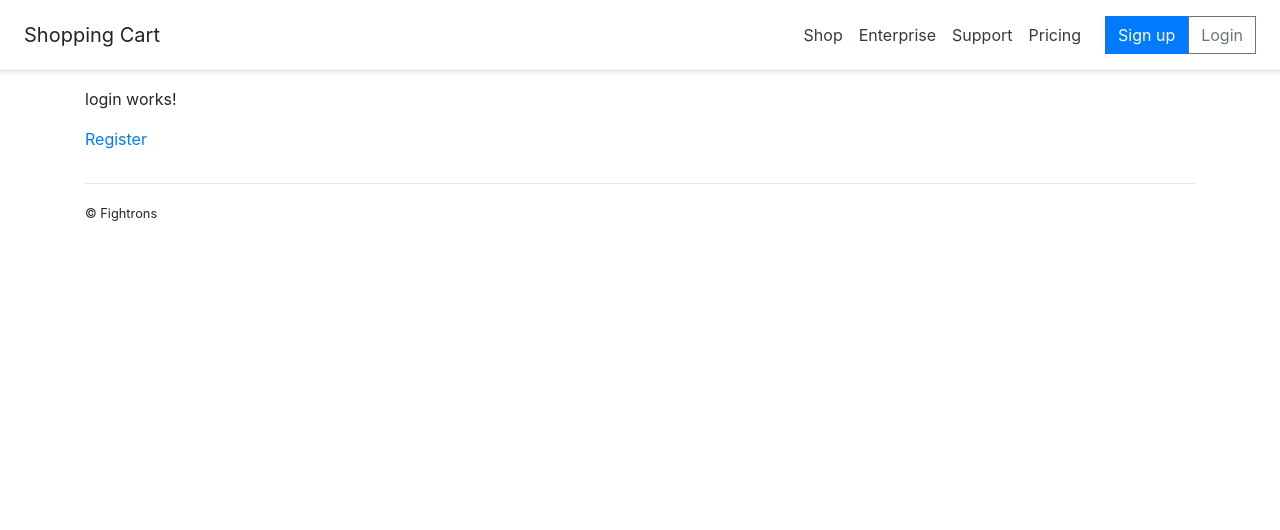
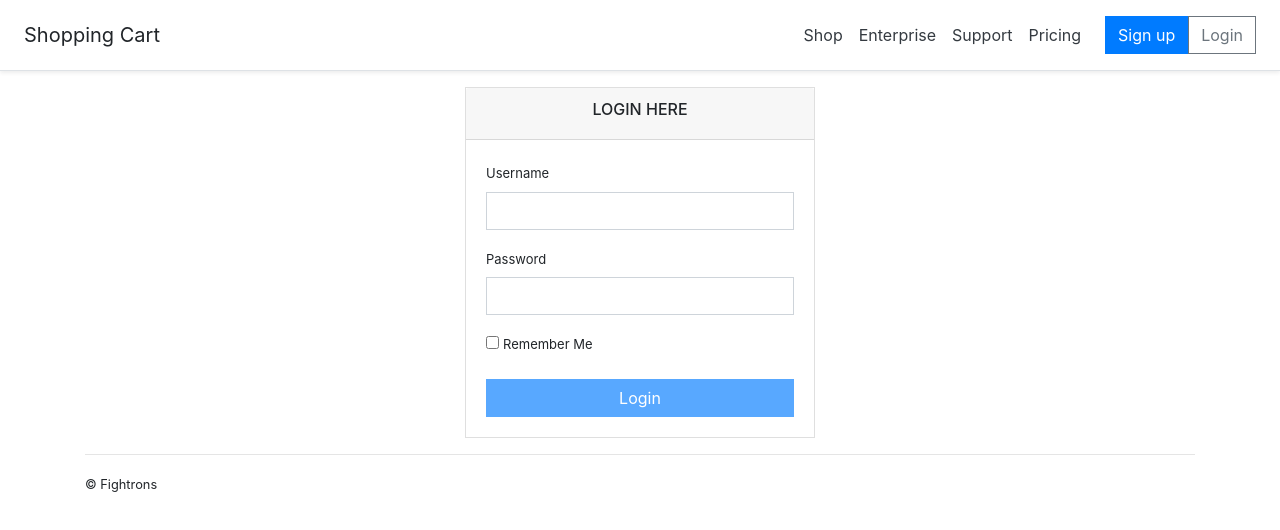
Before and after one commit to aaeshaker/shopping-cart, an Angular app in the folder shopping-cart/: page /login in a window 1280 px wide. Shown: the top 530 px of the page. Built offline with nearby package versions, Linux system fonts and the light colour scheme.

Commit message:
push 6/12/20

```diff
--- a/shopping-cart/src/app/app.module.ts
+++ b/shopping-cart/src/app/app.module.ts
@@ -19,6 +19,8 @@
 import { AppRoutingModule } from './app-routing.module';
 import { PageNotFoundComponent } from './components/shared/page-not-found/page-not-found.component';
 
+import { FormsModule } from '@angular/forms'; //to use the Template-Driven Forms
+
 @NgModule({
   declarations: [
     AppComponent,
@@ -38,7 +40,8 @@
   imports: [
     BrowserModule,
     HttpClientModule, //added to use apis
-    AppRoutingModule
+    AppRoutingModule,
+    FormsModule
   ],
   providers: [],
   bootstrap: [AppComponent]
--- a/shopping-cart/src/app/components/login/login.component.html
+++ b/shopping-cart/src/app/components/login/login.component.html
@@ -1,4 +1,38 @@
-<p>login works!</p>
-<p>
-  <a [routerLink]="['/register']">Register</a>
-</p>
+<div class="row">
+  <div class="col-md-4 offset-md-4"> <!-- you can center the column by this way -->
+    <div class="guest-form-card card">
+      <div class="card-header text-center">
+        <h2>Login Here</h2>
+      </div>
+      <div class="card-body">
+        <form #loginForm="ngForm" (ngSubmit)="loginForm.valid && login()"> <!-- was (submit)="login($event, loginForm)" -->
+          <!-- here ngSubmit will never take action till the both are true! -->
+          <div class="form-group">
+            <label for="username">Username</label>
+            <input id="username" class="form-control" [ngClass]="{'is-invalid' : username.touched && username.invalid}" name="username" #username="ngModel" [(ngModel)]="model.username" required> <!-- Note: ngModel is typed in input not label -->
+            <!-- <p>valid :: {{ username.valid }}</p>
+            <p>Invalid :: {{ username.invalid }}</p>
+            <p>Touched :: {{ username.touched }}</p>
+            <p>Untouched :: {{ username.untouched }}</p>
+            <p>dirty :: {{ username.dirty }}</p>
+            <p>pristine :: {{ username.pristine }}</p> -->
+            <span class="invalid-feedback">Username can't be blank.</span>
+          </div>
+
+          <div class="form-group">
+            <label for="password">Password</label>
+            <input type="password" id="password" class="form-control" [ngClass]="{'is-invalid' : password.touched && password.invalid}" name="password" #password="ngModel" [(ngModel)]="model.password" required>
+            <span class="invalid-feedback">Password can't be blank.</span>
+          </div>
+
+          <div class="form-group">
+            <input type="checkbox" id="remember" name="remember" #remember="ngModel" [(ngModel)]="model.remember">
+            <label class="ml-1" for="remember">Remember Me</label>
+          </div>
+
+          <button class="btn btn-primary btn-block" [disabled]="loginForm.invalid">Login</button>
+        </form>
+      </div>
+    </div>
+  </div>
+</div>
--- a/shopping-cart/src/app/components/login/login.component.ts
+++ b/shopping-cart/src/app/components/login/login.component.ts
@@ -7,9 +7,15 @@
 })
 export class LoginComponent implements OnInit {
 
+  model: any = {};
+
   constructor() { }
 
   ngOnInit(): void {
   }
 
+  login() {
+    // e.preventDefault(); //this is used to prevent the default of submit button which is reloading the page
+    console.log(this.model);
+  }
 }
--- a/shopping-cart/src/styles.css
+++ b/shopping-cart/src/styles.css
@@ -40,6 +40,19 @@
 .bg {
   background-position: center;
   background-size: cover;
-  height: 35vh;;
+  height: 25vh;;
 
 }
+
+.guest-form-card h2 {
+  text-transform: uppercase;
+  font-size: medium;
+}
+
+.guest-form-card label {
+  font-size: small;
+}
+
+.btn-primary.disabled, .btn-primary:disabled {
+  cursor: not-allowed;
+}
```
Also changed, not shown: 1 other file (tests, documents, lock files or other folders).
